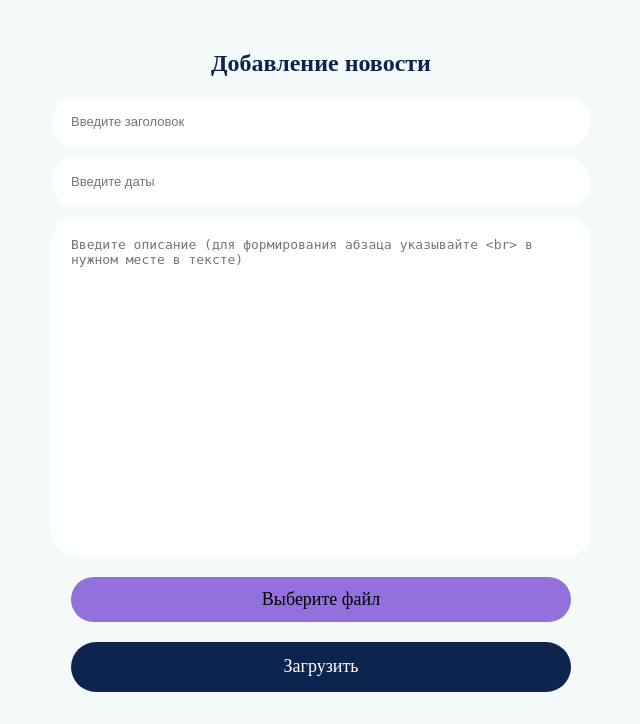
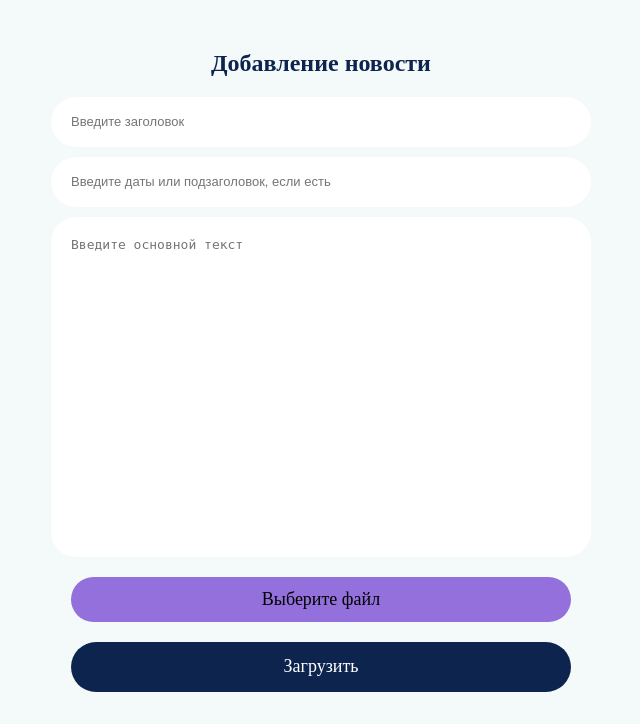
Before and after one commit to murrrkl/ProGameVL, a PHP site: page /functions/admin/add_news.php in a window 1280 px wide. Shown: the part 76-800 px from the top of the page, without its empty margins (319-959 px from the left). Run offline with PHP 8.4, Linux system fonts and the light colour scheme; the visitor is signed in with stand-in values (Sample User, id 1); some web fonts are replaced.

Commit message:
Update add_news.php

```diff
--- a/functions/admin/add_news.php
+++ b/functions/admin/add_news.php
@@ -26,8 +26,8 @@
                     <div style="display: flex; align-items: center; flex-direction: column;">
                         <h1>Добавление новости</h1>
                         <input name="name" type="text" required placeholder="Введите заголовок">
-                        <input name="date" type="text" required placeholder="Введите даты">
-                        <textarea name="description" required type="text" placeholder="Введите описание (для формирования абзаца указывайте <br> в нужном месте в тексте)"></textarea>
+                        <input name="date" type="text" placeholder="Введите даты или подзаголовок, если есть">
+                        <textarea name="description" required type="text" placeholder="Введите основной текст"></textarea>
                         <div style="display: flex; flex-wrap: wrap; width: 500px; flex-direction: column; align-items: center; margin-top: 10px;">
                             <input id = "input_example" type="file"  name="example">
                             <button id="input_button_example" ' . 'onclick="document.getElementById('. " 'input_example').click() " . '  " type="button">Выберите файл</button>
@@ -57,7 +57,13 @@ if (isset($_POST['upload_btn'])) {
         } else {
             $name = $_POST['name'];
             $date = $_POST['date'];
+
+            if ($date == "") {
+                $date = " ";
+            }
+
             $description = $_POST['description'];
+            $description = preg_replace('/\n/i','<br>',$description);
             $img = basename($_FILES['example']['name']);
             $sql = $pdo->prepare("INSERT INTO news(`name`, `date`, `text`, `image`) VALUES (?, ?, ?, ?);");
             $dbg = $sql->execute([$name, $date, $description, $img]);
```
